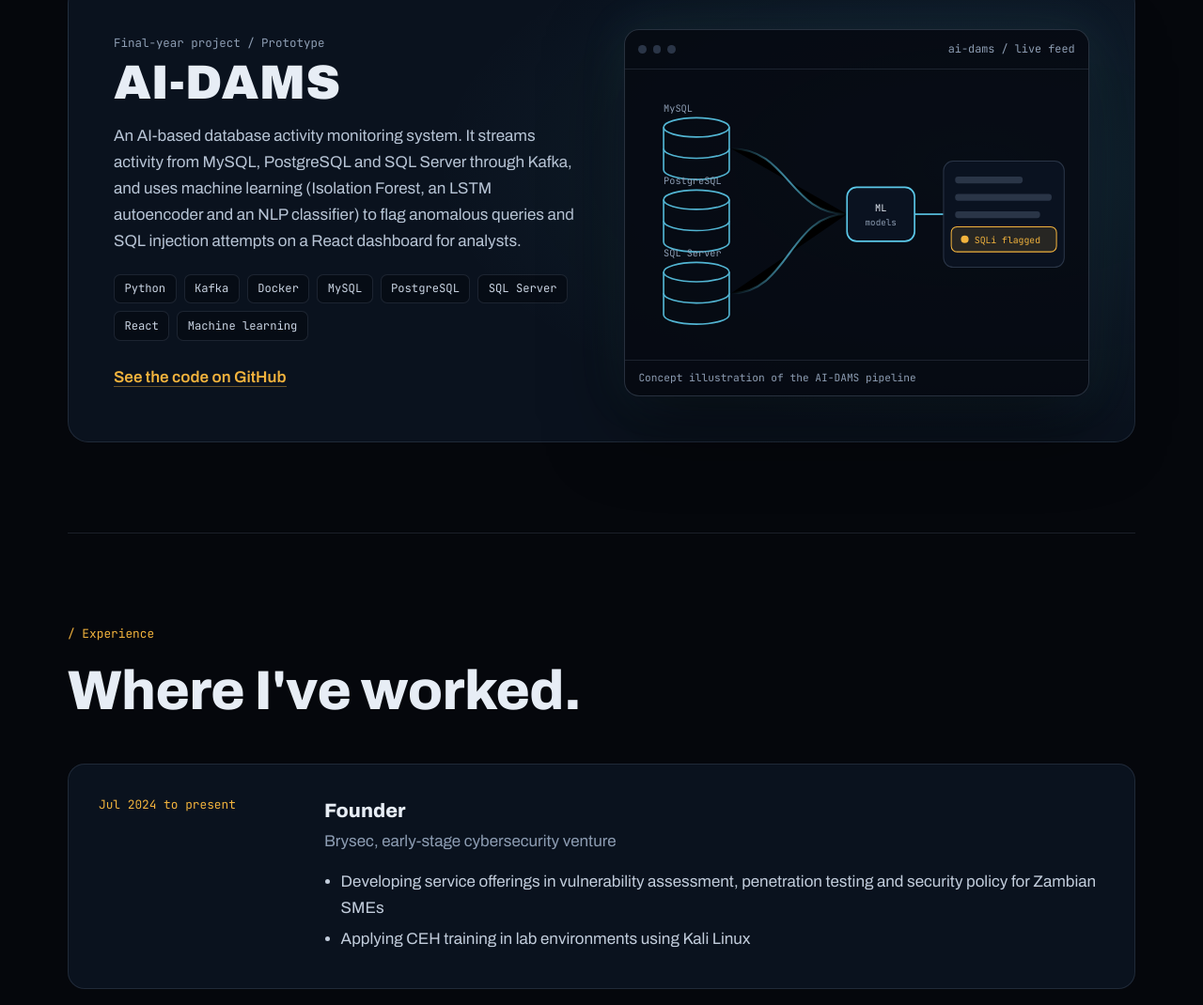
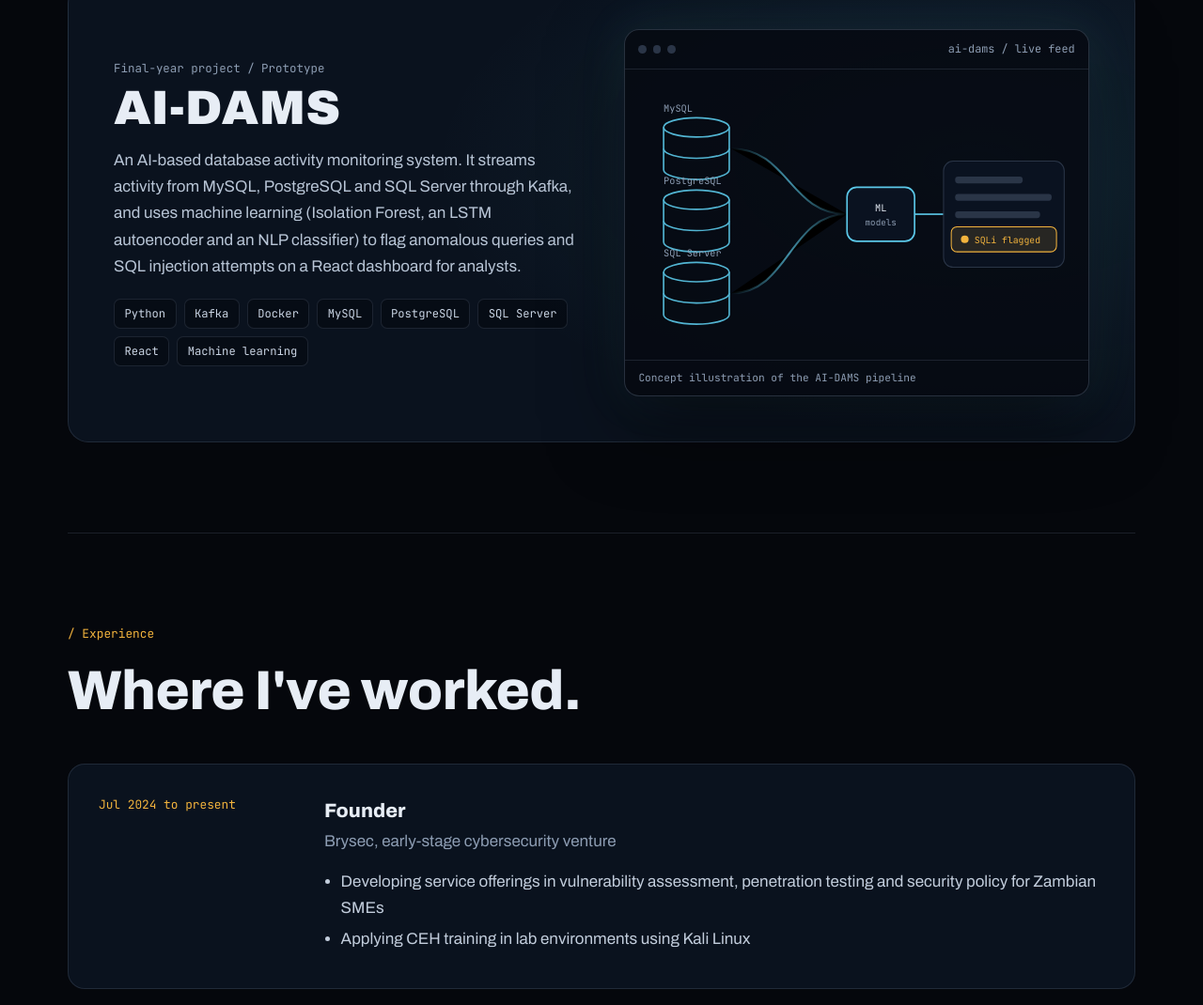
Before and after one commit to Brysonsikanyika/Brysonsikanyika.github.io, a plain HTML site: page index.html in a window 1280 px wide. Shown: the part 2386-3456 px from the top of the page at 94% size. Drawn offline with Linux system fonts and the light colour scheme.

Commit message:
Remove AI-DAMS code links
Co-Authored-By: Claude Opus 5.5 <noreply@anthropic.com>
Claude-Session: https://claude.ai/code/session_01RuqffLEeW7kUwxxhLtCFcV

```diff
--- a/index.html
+++ b/index.html
@@ -301,10 +301,9 @@
           <p class="meta">Final-year project / Prototype</p>
           <h3>AI-DAMS</h3>
           <p class="d">An AI-based database activity monitoring system. It streams activity from MySQL, PostgreSQL and SQL Server through Kafka, and uses machine learning (Isolation Forest, an LSTM autoencoder and an NLP classifier) to flag anomalous queries and SQL injection attempts on a React dashboard for analysts.</p>
-          <ul class="chips" aria-label="Technologies">
+          <ul class="chips" aria-label="Technologies" style="margin-bottom:0">
             <li>Python</li><li>Kafka</li><li>Docker</li><li>MySQL</li><li>PostgreSQL</li><li>SQL Server</li><li>React</li><li>Machine learning</li>
           </ul>
-          <a class="readmore" href="https://github.com/Brysonsikanyika/ai-dams" rel="noopener">See the code on GitHub</a>
         </div>
         <div class="window" aria-hidden="true">
           <div class="top"><i></i><i></i><i></i><span>ai-dams / live feed</span></div>
```
Also changed, not shown: 1 other file.
